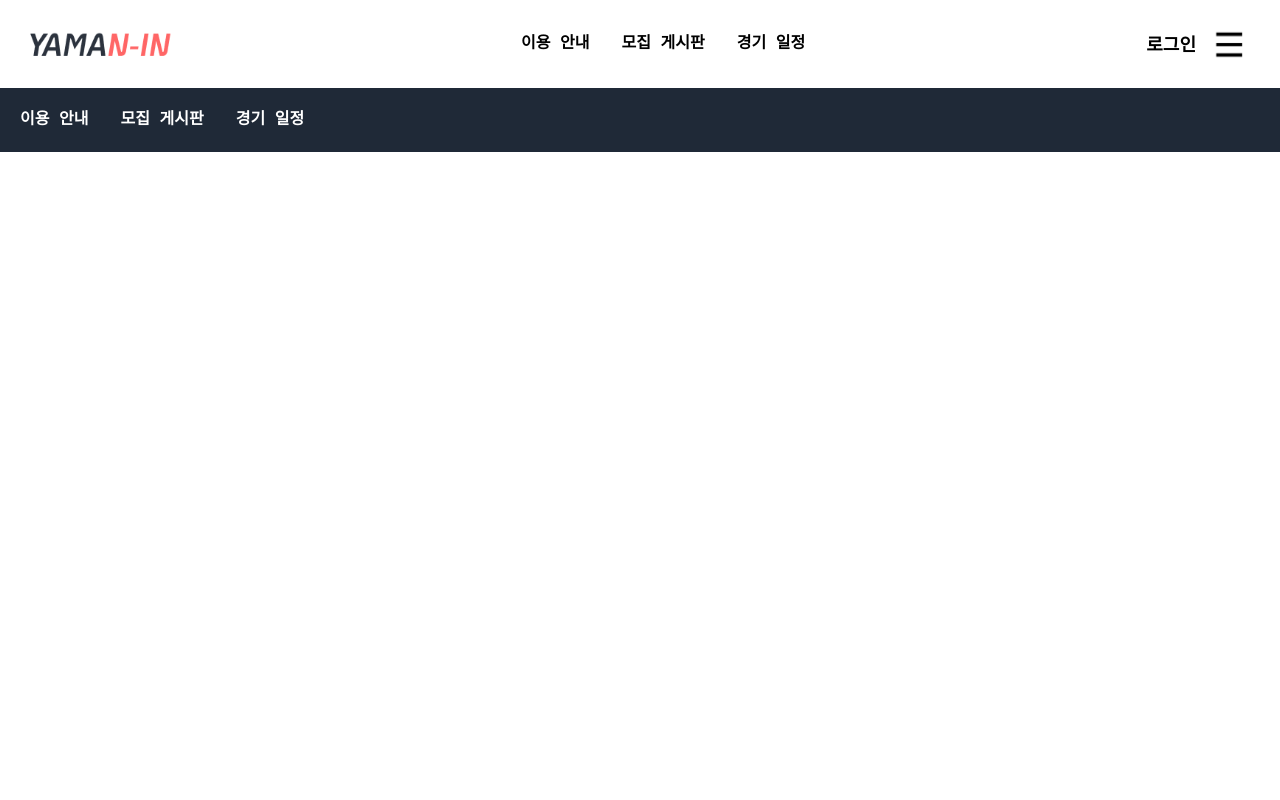
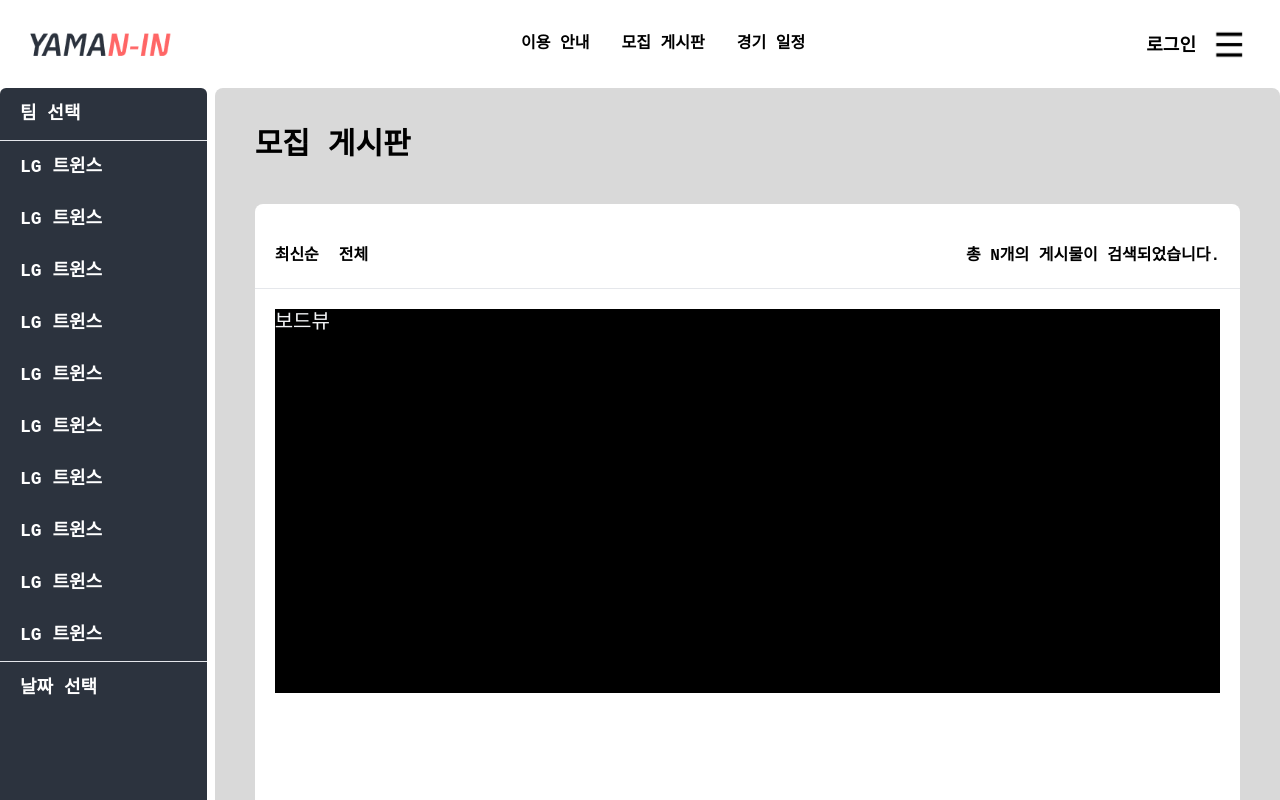
Before and after one commit to ParkJiHwan22/yamanin-FE, a Vue app: page /board in a window 1280 px wide. Shown: the top 800 px of the page. Built offline with nearby package versions, Linux system fonts and the light colour scheme; a web font is replaced by a local one.

Commit message:
Added modified:   src/components/common/TheHeaderNav.vue

```diff
--- a/src/App.vue
+++ b/src/App.vue
@@ -1,8 +1,12 @@
 <template>
   <div>
-    <TheHeaderNav/>
-    <RouterView />
-    <TheFooterNav/>
+  <!-- <div class="flex justify-center min-h-screen"> -->
+    <!-- <div class="w-3/4"> -->
+    <div>
+      <TheHeaderNav />
+      <RouterView />
+      <TheFooterNav />
+    </div>
   </div>
 </template>
 
@@ -11,6 +15,5 @@
   import TheFooterNav from '@/components/common/TheFooterNav.vue'
 </script>
 
-
 <style scoped>
 </style>
--- a/src/components/common/TheHeaderNav.vue
+++ b/src/components/common/TheHeaderNav.vue
@@ -7,7 +7,7 @@
 
             <div class="flex justify-between space-x-8 pt-3">
                 <RouterLink to="/guide">이용 안내</RouterLink>
-                <p>모집 게시판</p>
+                <RouterLink to="/board">모집 게시판</RouterLink>
                 <p>경기 일정</p>
 
             </div>
--- /dev/null
+++ b/src/components/common/TheSideBar.vue
@@ -0,0 +1,50 @@
+<template>
+    <div class="">
+        <div class="ps-5 py-3">
+            <p class="text-lg">팀 선택</p>
+        </div>
+        <hr>
+        <div class="ps-5 py-3">
+            <p class="text-lg">LG 트윈스</p>
+        </div>
+        <div class="ps-5 py-3">
+            <p class="text-lg">LG 트윈스</p>
+        </div>
+        <div class="ps-5 py-3">
+            <p class="text-lg">LG 트윈스</p>
+        </div>
+        <div class="ps-5 py-3">
+            <p class="text-lg">LG 트윈스</p>
+        </div>
+        <div class="ps-5 py-3">
+            <p class="text-lg">LG 트윈스</p>
+        </div>
+        <div class="ps-5 py-3">
+            <p class="text-lg">LG 트윈스</p>
+        </div>
+        <div class="ps-5 py-3">
+            <p class="text-lg">LG 트윈스</p>
+        </div>
+        <div class="ps-5 py-3">
+            <p class="text-lg">LG 트윈스</p>
+        </div>
+        <div class="ps-5 py-3">
+            <p class="text-lg">LG 트윈스</p>
+        </div>
+        <div class="ps-5 py-3">
+            <p class="text-lg">LG 트윈스</p>
+        </div>
+        <hr>
+        <div class="ps-5 py-3">
+            <p class="text-lg">날짜 선택</p>
+        </div>
+    </div>
+</template>
+
+<script setup>
+
+</script>
+
+<style scoped>
+
+</style>
--- a/src/main.css
+++ b/src/main.css
@@ -3,3 +3,15 @@ body {
     font-weight: 700;
     font-style: normal;
   }
+
+.color-navy {
+  color:#2C333E;
+}
+
+.color-navy-bg {
+  background-color:#2C333E;
+}
+
+.color-gray-bg {
+  background-color: #D9D9D9;
+}
--- a/src/router/index.js
+++ b/src/router/index.js
@@ -1,6 +1,7 @@
 import { createRouter, createWebHistory } from 'vue-router'
 import HomeView from '../views/HomeView.vue'
 import GuideView from '@/views/GuideView.vue'
+import BoardView from '@/views/BoardView.vue'
 
 const router = createRouter({
   history: createWebHistory(import.meta.env.BASE_URL),
@@ -15,6 +16,11 @@ const router = createRouter({
       name: 'guide',
       component: GuideView
     },
+    {
+      path: '/board',
+      name: 'board',
+      component: BoardView
+    },
   ]
 })
 
--- /dev/null
+++ b/src/views/BoardView.vue
@@ -0,0 +1,55 @@
+<template>
+    <div class = "grid grid-cols-6 gap-2">
+        <div class="col-span-1 color-navy-bg text-white rounded-md">
+            <TheSideBar/>
+        </div>
+
+        <div class="col-span-5 color-gray-bg rounded-lg">
+            <div class="p-10">
+                <p class="text-3xl">모집 게시판</p>
+            </div>
+
+            <div class="bg-white mx-10 mb-20 rounded-lg pt-5">
+                <div class="flex justify-between p-5">
+                    <div class="flex justify-between space-x-5">
+                        <h1>최신순</h1>
+                        <h1>전체</h1>
+                    </div>
+
+                    <h1>총 N개의 게시물이 검색되었습니다.</h1>
+                </div>
+                <hr>
+                <div class="h-96 bg-black m-5">
+                    <h2 class="text-xl font-medium text-gray-100">보드뷰</h2>
+                </div>
+
+                <div class="h-20"></div>
+
+                <div class="h-96 bg-gradient-to-r from-cyan-500 to-blue-500 m-5">
+                    <h2 class="text-xl font-medium text-gray-100">보드뷰</h2>
+                </div>
+
+                <div class="h-20"></div>
+
+                <div class="h-96 bg-gradient-to-r from-cyan-500 to-blue-500 m-5">
+                    <h2 class="text-xl font-medium text-gray-100">보드뷰</h2>
+                </div>
+
+                <div class="h-20"></div>
+            </div>
+
+
+        </div>
+    </div>
+
+
+
+  </template>
+
+  <script setup>
+    import TheSideBar from '@/components/common/TheSideBar.vue'
+  </script>
+
+  <style scoped>
+
+  </style>
```
